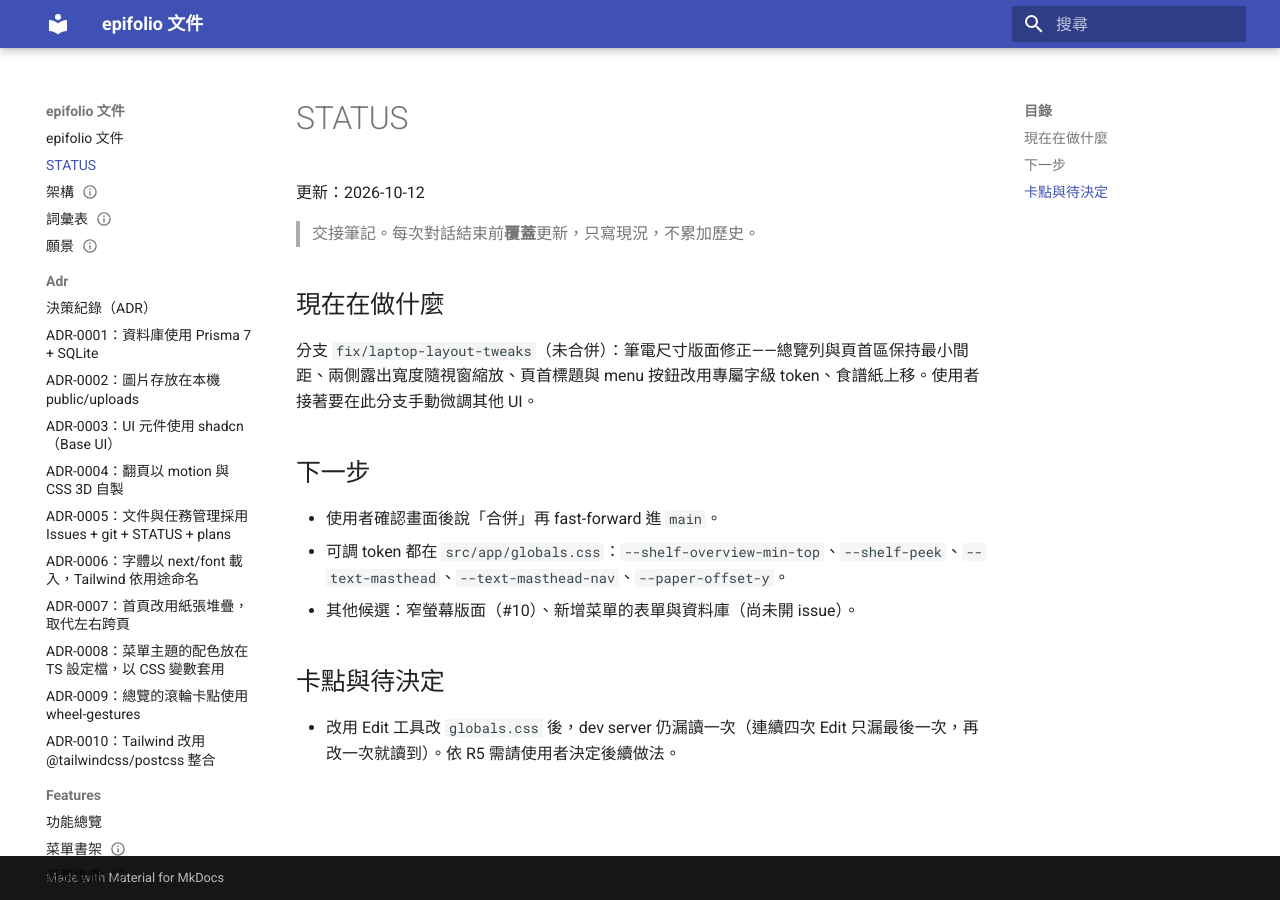
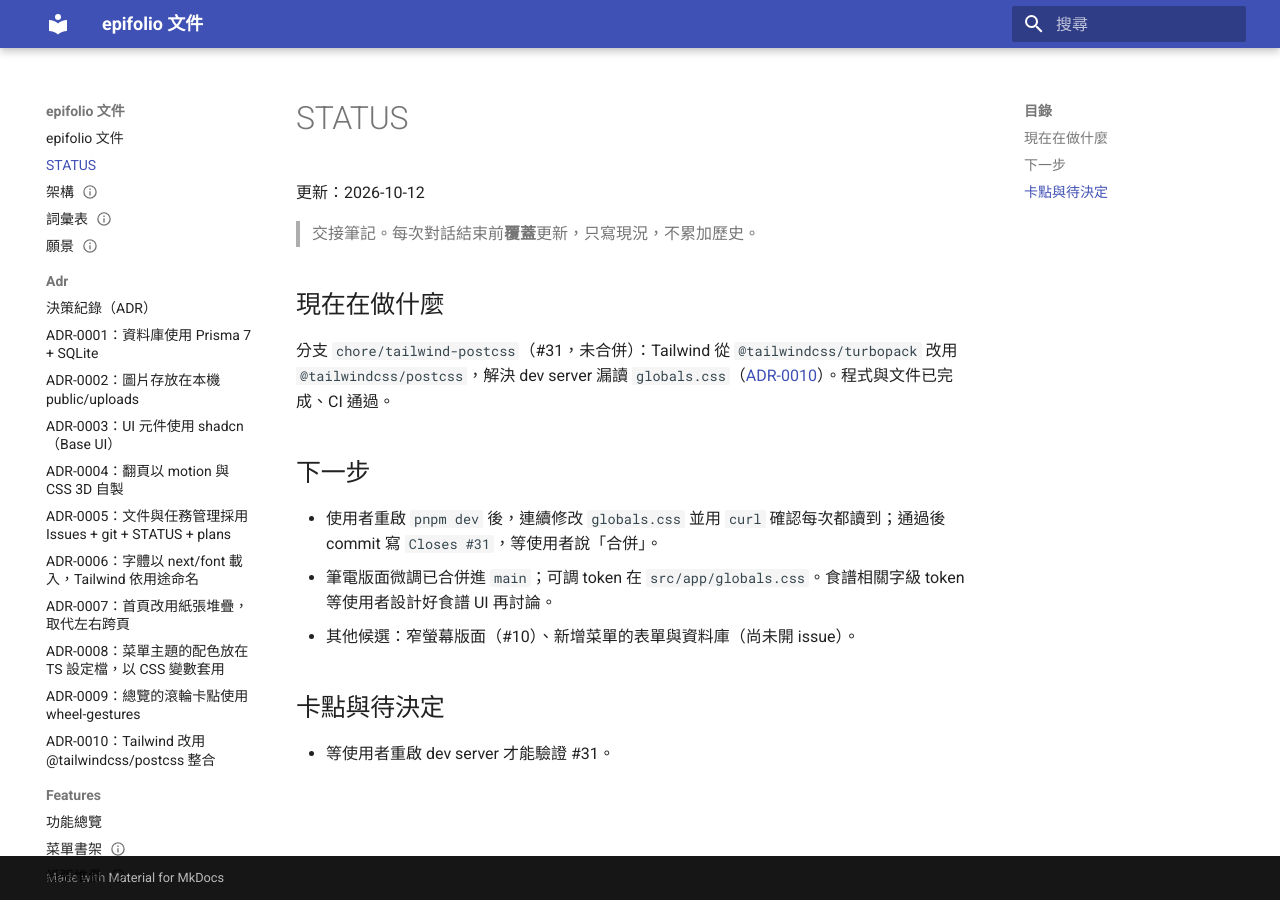
Before and after one commit to piercelin11/epifolio, an MkDocs documentation site: the page built from docs/STATUS.md, in a window 1280 px wide. Built offline with MkDocs 1.6.1 and Material for MkDocs 9.7.7, drawn with Linux system fonts in a browser that asks for light colours.

Commit message:
docs: update status for tailwind postcss switch
Refs #31

```diff
--- a/docs/STATUS.md
+++ b/docs/STATUS.md
@@ -6,14 +6,14 @@
 
 ## 現在在做什麼
 
-分支 `fix/laptop-layout-tweaks`（未合併）：筆電尺寸版面修正——總覽列與頁首區保持最小間距、兩側露出寬度隨視窗縮放、頁首標題與 menu 按鈕改用專屬字級 token、食譜紙上移。使用者接著要在此分支手動微調其他 UI。
+分支 `chore/tailwind-postcss`（#31，未合併）：Tailwind 從 `@tailwindcss/turbopack` 改用 `@tailwindcss/postcss`，解決 dev server 漏讀 `globals.css`（[ADR-0010](adr/0010-tailwind-postcss.md)）。程式與文件已完成、CI 通過。
 
 ## 下一步
 
-- 使用者確認畫面後說「合併」再 fast-forward 進 `main`。
-- 可調 token 都在 `src/app/globals.css`：`--shelf-overview-min-top`、`--shelf-peek`、`--text-masthead`、`--text-masthead-nav`、`--paper-offset-y`。
+- 使用者重啟 `pnpm dev` 後，連續修改 `globals.css` 並用 `curl` 確認每次都讀到；通過後 commit 寫 `Closes #31`，等使用者說「合併」。
+- 筆電版面微調已合併進 `main`；可調 token 在 `src/app/globals.css`。食譜相關字級 token 等使用者設計好食譜 UI 再討論。
 - 其他候選：窄螢幕版面（#10）、新增菜單的表單與資料庫（尚未開 issue）。
 
 ## 卡點與待決定
 
-- 改用 Edit 工具改 `globals.css` 後，dev server 仍漏讀一次（連續四次 Edit 只漏最後一次，再改一次就讀到）。依 R5 需請使用者決定後續做法。
+- 等使用者重啟 dev server 才能驗證 #31。
```
